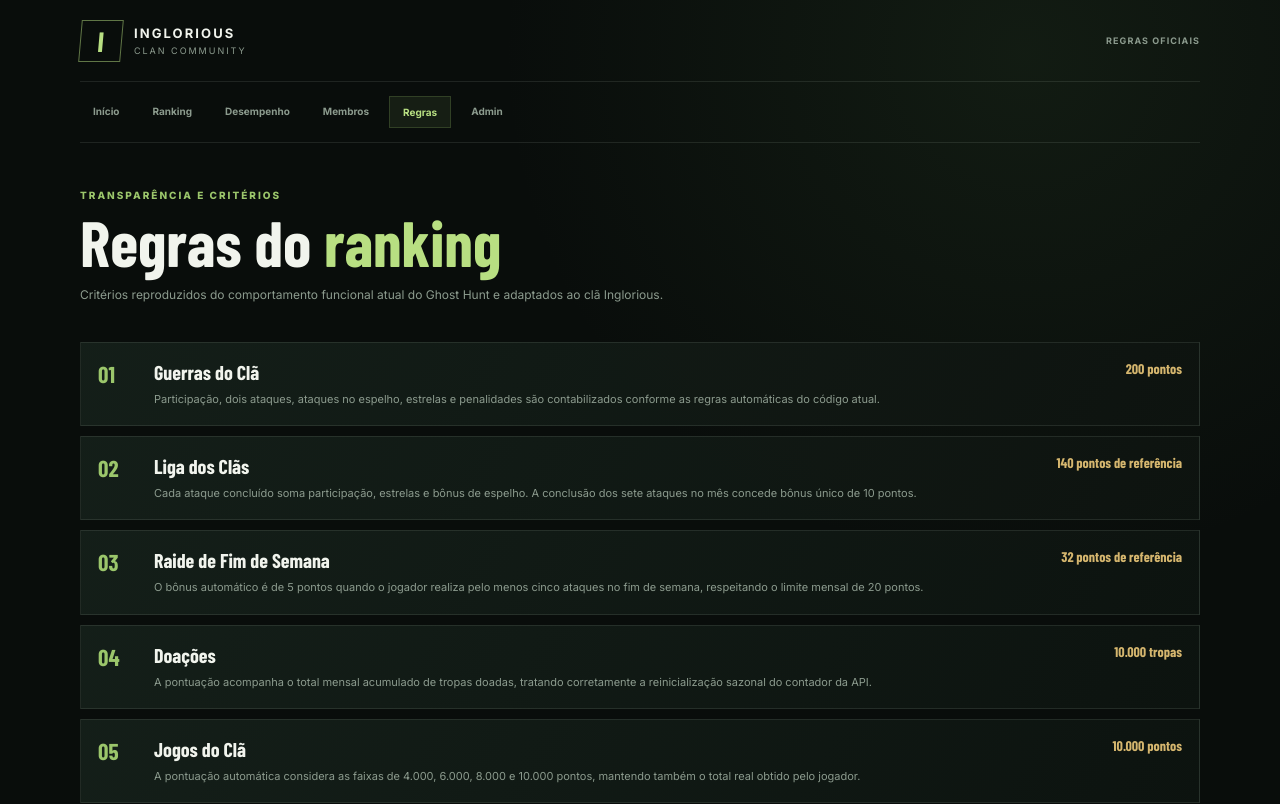
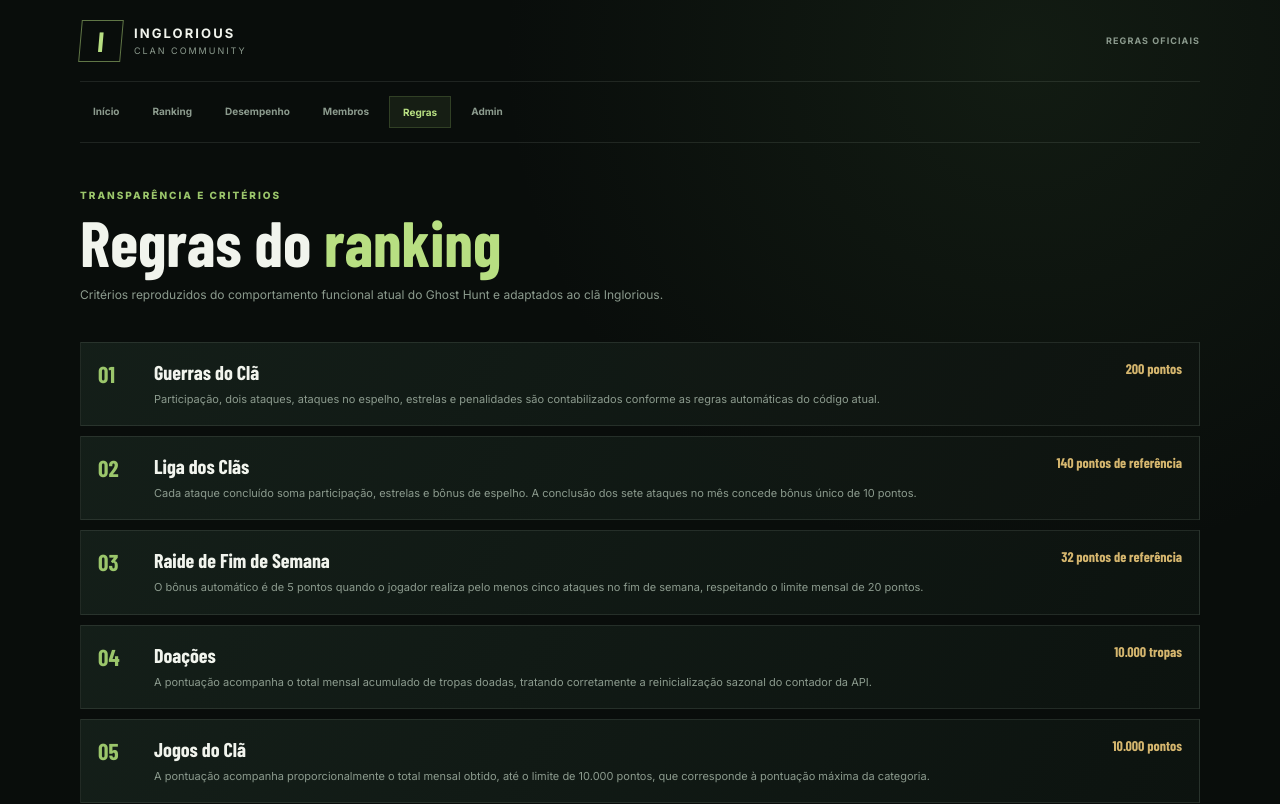
Before and after one commit to cristofer-rsg/Inglorious, a Next.js app: page /rules in a window 1280 px wide. Shown: the top 804 px of the page. Built offline with nearby package versions, Linux system fonts and the light colour scheme; a web font is replaced by a local one.

Commit message:
fix: align clan games rule with scoring formula

```diff
--- a/src/app/rules/page.tsx
+++ b/src/app/rules/page.tsx
@@ -6,7 +6,7 @@ export default function RulesPage() {
     { title: "Liga dos Clãs", target: "140 pontos de referência", detail: "Cada ataque concluído soma participação, estrelas e bônus de espelho. A conclusão dos sete ataques no mês concede bônus único de 10 pontos." },
     { title: "Raide de Fim de Semana", target: "32 pontos de referência", detail: "O bônus automático é de 5 pontos quando o jogador realiza pelo menos cinco ataques no fim de semana, respeitando o limite mensal de 20 pontos." },
     { title: "Doações", target: "10.000 tropas", detail: "A pontuação acompanha o total mensal acumulado de tropas doadas, tratando corretamente a reinicialização sazonal do contador da API." },
-    { title: "Jogos do Clã", target: "10.000 pontos", detail: "A pontuação automática considera as faixas de 4.000, 6.000, 8.000 e 10.000 pontos, mantendo também o total real obtido pelo jogador." },
+    { title: "Jogos do Clã", target: "10.000 pontos", detail: "A pontuação acompanha proporcionalmente o total mensal obtido, até o limite de 10.000 pontos, que corresponde à pontuação máxima da categoria." },
     { title: "Capital do Clã", target: "250.000 moedas", detail: "A contagem começa após a primeira leitura de referência da API; contribuições anteriores à linha de base não são lançadas retroativamente." },
   ];
 
```
